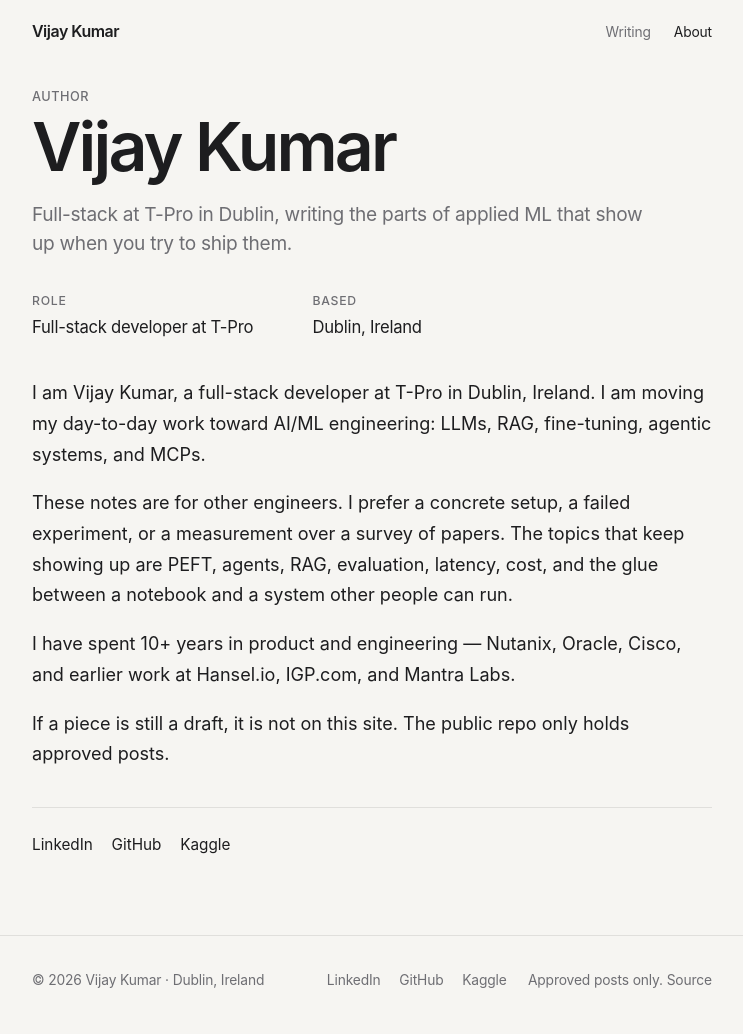
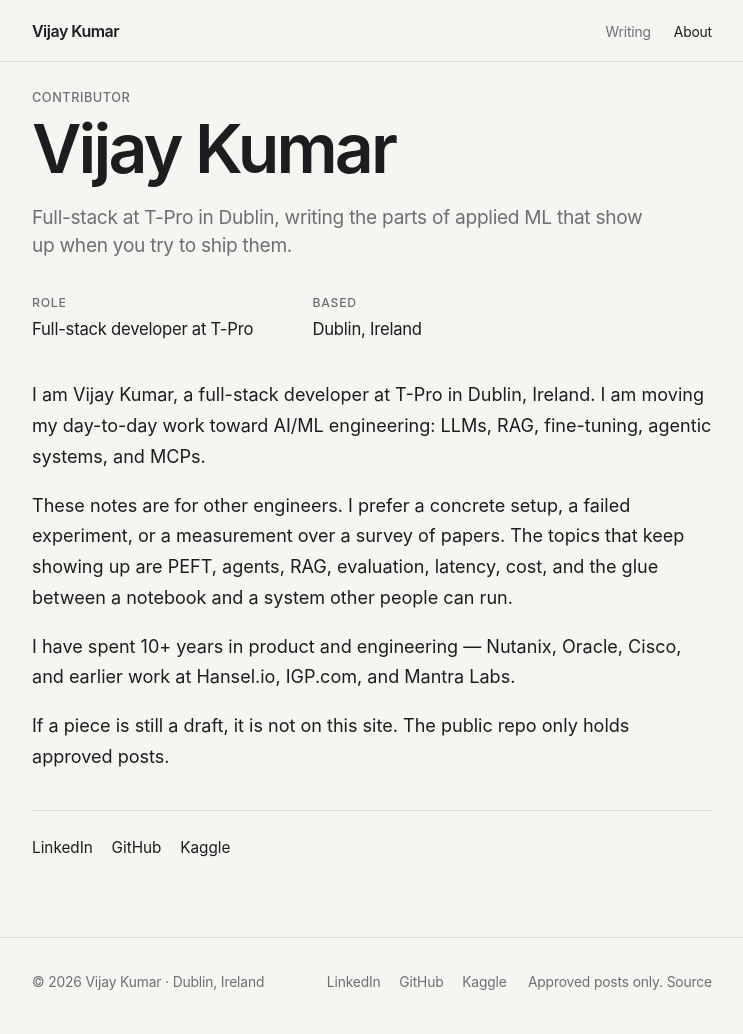
Before and after one commit to vijaykumarjob0701/theintelliwise, a Jekyll site: the page built from about.md, in a window 1280 px wide. Shown: the whole page, without its empty margins (268-1011 px from the left). Built offline with Jekyll 4.4.1, drawn with Linux system fonts in a browser that asks for light colours.

Commit message:
Let headlines use the full column and mark About as Contributor
The first pass forced titles into an 18–22ch measure, so long
headlines stacked six lines. They now wrap on the content column
(about two lines on the home lead, three on the Cursor post).

Co-authored-by: vijaykumarjob0701 <vijaykumarjob0701@users.noreply.github.com>

```diff
--- a/about.md
+++ b/about.md
@@ -1,7 +1,7 @@
 ---
 layout: page
 title: About
-eyebrow: Author
+eyebrow: Contributor
 lede: Full-stack at T-Pro in Dublin, writing the parts of applied ML that show up when you try to ship them.
 permalink: /about/
 ---
--- a/assets/css/main.scss
+++ b/assets/css/main.scss
@@ -4,7 +4,7 @@
 :root {
   --bg: #f6f5f2;
   --bg-elev: #ffffff;
-  --bg-band: #efeee9;
+  --bg-band: #ecebe6;
   --ink: #1d1d1f;
   --ink-muted: #6e6e73;
   --rule: rgba(29, 29, 31, 0.1);
@@ -110,6 +110,7 @@ body {
 
 .site-header {
   padding-block: 1.15rem 1rem;
+  border-bottom: 1px solid var(--rule);
 }
 
 .site-footer {
@@ -201,8 +202,8 @@ main {
 
 .page-head h1 {
   margin: 0.2rem 0 0;
-  font-size: clamp(2.15rem, 5.4vw, 3.15rem);
-  line-height: 1.08;
+  font-size: clamp(1.9rem, 4.8vw, 2.85rem);
+  line-height: 1.1;
   letter-spacing: -0.038em;
   font-weight: 600;
 }
@@ -324,7 +325,6 @@ main {
 
 .story-title {
   margin: 0.45rem 0 0.5rem;
-  max-width: 22ch;
   font-size: 1.35rem;
   line-height: 1.22;
   letter-spacing: -0.03em;
@@ -332,9 +332,8 @@ main {
 }
 
 .story-tile--lead .story-title {
-  max-width: 18ch;
-  font-size: clamp(1.85rem, 4vw, 2.45rem);
-  line-height: 1.12;
+  font-size: clamp(1.7rem, 3.4vw, 2.2rem);
+  line-height: 1.14;
   letter-spacing: -0.036em;
 }
 
@@ -410,7 +409,6 @@ a:focus-visible,
 
 .post-head h1 {
   margin-top: 0.7rem;
-  max-width: 18ch;
 }
 
 .post-meta,
@@ -732,10 +730,8 @@ a:focus-visible,
     padding-bottom: 2.4rem;
   }
 
-  .story-title,
-  .story-tile--lead .story-title,
-  .post-head h1 {
-    max-width: none;
+  .page-head h1 {
+    font-size: clamp(1.7rem, 8.5vw, 2.15rem);
   }
 
   .contributor-facts {
```
